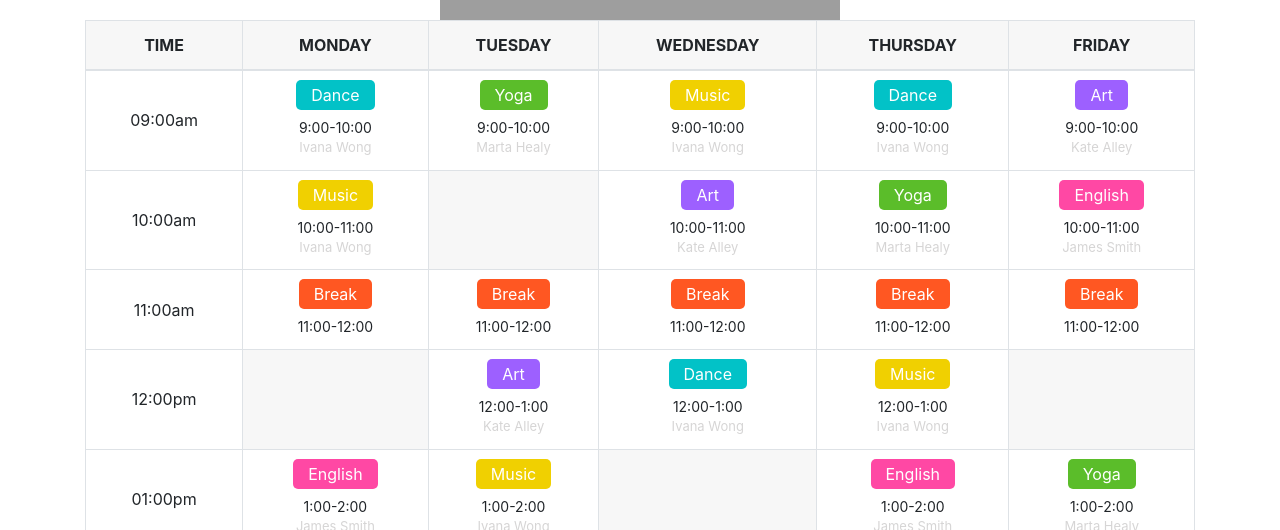
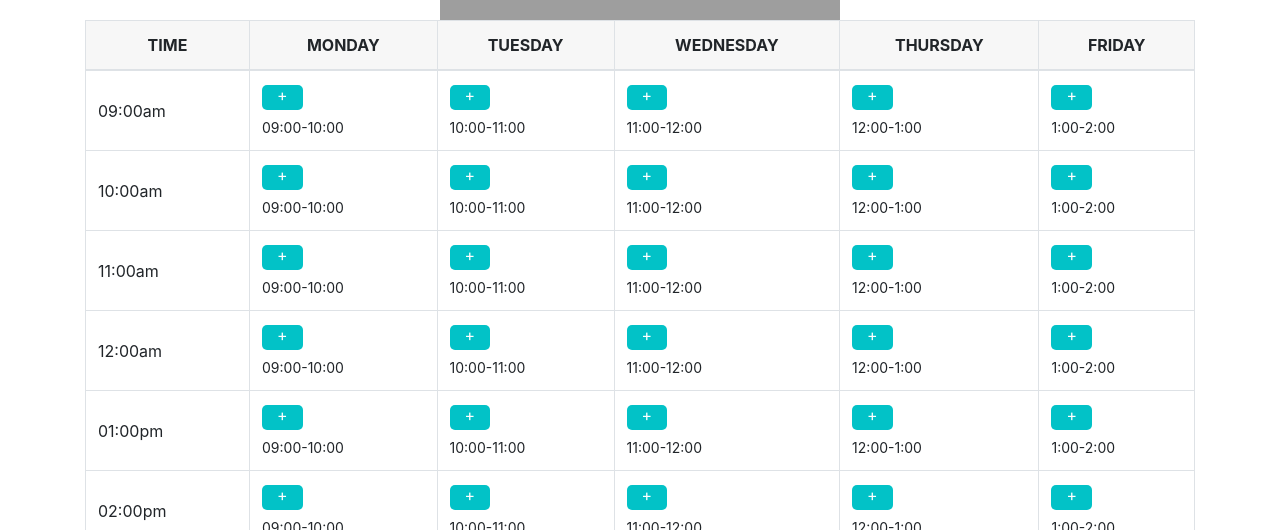
Before and after one commit to paridhishah155/TimeTable, an Angular app: page /ViewProfessorTimeTable in a window 1280 px wide. Shown: the part 422-952 px from the top of the page. Built offline with nearby package versions, Linux system fonts and the light colour scheme; grey boxes are pictures that could not be loaded.

Commit message:
Create dynamic table

```diff
--- a/src/app/professor/view-time-table/view-time-table.component.css
+++ b/src/app/professor/view-time-table/view-time-table.component.css
@@ -1,17 +1,27 @@
-body{
-    margin-top:20px;
+body {
+  margin-top: 20px;
 }
+
+.row1 {
+  text-align: left;
+}
+
 .bg-light-gray {
   background-color: #f7f7f7;
 }
-.table-bordered thead td, .table-bordered thead th {
+
+.table-bordered thead td,
+.table-bordered thead th {
   border-bottom-width: 2px;
 }
+
 .table thead th {
   vertical-align: bottom;
   border-bottom: 2px solid #dee2e6;
 }
-.table-bordered td, .table-bordered th {
+
+.table-bordered td,
+.table-bordered th {
   border: 1px solid #dee2e6;
 }
 
@@ -77,13 +87,15 @@ body{
   padding-left: 15px;
   padding-right: 15px;
 }
+
 .padding-5px-tb {
-    padding-top: 5px;
   padding-bottom: 5px;
 }
+
 .margin-10px-bottom {
   margin-bottom: 10px;
 }
+
 .border-radius-5 {
   border-radius: 5px;
 }
@@ -91,6 +103,7 @@ body{
 .margin-10px-top {
   margin-top: 10px;
 }
+
 .font-size14 {
   font-size: 14px;
 }
@@ -98,14 +111,18 @@ body{
 .text-light-gray {
   color: #d6d5d5;
 }
+
 .font-size13 {
   font-size: 13px;
 }
 
-.table-bordered td, .table-bordered th {
+.table-bordered td,
+.table-bordered th {
   border: 1px solid #dee2e6;
 }
-.table td, .table th {
+
+.table td,
+.table th {
   padding: .75rem;
   vertical-align: top;
   border-top: 1px solid #dee2e6;
--- a/src/app/professor/view-time-table/view-time-table.component.html
+++ b/src/app/professor/view-time-table/view-time-table.component.html
@@ -9,6 +9,8 @@
   <div class="timetable-img text-center">
     <img src="img/content/timetable.png" alt="">
   </div>
+
+
   <div class="table-responsive">
     <table class="table table-bordered text-center">
       <thead>
@@ -23,164 +25,20 @@
         </tr>
       </thead>
       <tbody>
-        <tr>
-          <td class="align-middle">09:00am</td>
-          <td>
+
+        <tr class="row1" *ngFor="let lac of lecture;let i = index">
+          <td class="align-middle">{{lac}}</td>
+          <td class="col1" *ngFor="let time of timings;let j = index">
             <span
-              class="bg-sky padding-5px-tb padding-15px-lr border-radius-5 margin-10px-bottom text-white font-size16 xs-font-size13">Dance</span>
-            <div class="margin-10px-top font-size14">9:00-10:00</div>
-            <div class="font-size13 text-light-gray">Ivana Wong</div>
-          </td>
-          <td>
-            <span
-              class="bg-green padding-5px-tb padding-15px-lr border-radius-5 margin-10px-bottom text-white font-size16  xs-font-size13">Yoga</span>
-            <div class="margin-10px-top font-size14">9:00-10:00</div>
-            <div class="font-size13 text-light-gray">Marta Healy</div>
-          </td>
-
-          <td>
-            <span
-              class="bg-yellow padding-5px-tb padding-15px-lr border-radius-5 margin-10px-bottom text-white font-size16  xs-font-size13">Music</span>
-            <div class="margin-10px-top font-size14">9:00-10:00</div>
-            <div class="font-size13 text-light-gray">Ivana Wong</div>
-          </td>
-          <td>
-            <span
-              class="bg-sky padding-5px-tb padding-15px-lr border-radius-5 margin-10px-bottom text-white font-size16  xs-font-size13">Dance</span>
-            <div class="margin-10px-top font-size14">9:00-10:00</div>
-            <div class="font-size13 text-light-gray">Ivana Wong</div>
-          </td>
-          <td>
-            <span
-              class="bg-purple padding-5px-tb padding-15px-lr border-radius-5 margin-10px-bottom text-white font-size16  xs-font-size13">Art</span>
-            <div class="margin-10px-top font-size14">9:00-10:00</div>
-            <div class="font-size13 text-light-gray">Kate Alley</div>
-          </td>
-        </tr>
-
-        <tr>
-          <td class="align-middle">10:00am</td>
-          <td>
-            <span
-              class="bg-yellow padding-5px-tb padding-15px-lr border-radius-5 margin-10px-bottom text-white font-size16  xs-font-size13">Music</span>
-            <div class="margin-10px-top font-size14">10:00-11:00</div>
-            <div class="font-size13 text-light-gray">Ivana Wong</div>
-          </td>
-          <td class="bg-light-gray">
-
-          </td>
-          <td>
-            <span
-              class="bg-purple padding-5px-tb padding-15px-lr border-radius-5 margin-10px-bottom text-white font-size16  xs-font-size13">Art</span>
-            <div class="margin-10px-top font-size14">10:00-11:00</div>
-            <div class="font-size13 text-light-gray">Kate Alley</div>
-          </td>
-          <td>
-            <span
-              class="bg-green padding-5px-tb padding-15px-lr border-radius-5 margin-10px-bottom text-white font-size16  xs-font-size13">Yoga</span>
-            <div class="margin-10px-top font-size14">10:00-11:00</div>
-            <div class="font-size13 text-light-gray">Marta Healy</div>
-          </td>
-          <td>
-            <span
-              class="bg-pink padding-5px-tb padding-15px-lr border-radius-5 margin-10px-bottom text-white font-size16  xs-font-size13">English</span>
-            <div class="margin-10px-top font-size14">10:00-11:00</div>
-            <div class="font-size13 text-light-gray">James Smith</div>
-          </td>
-        </tr>
-
-        <tr>
-          <td class="align-middle">11:00am</td>
-          <td>
-            <span
-              class="bg-lightred padding-5px-tb padding-15px-lr border-radius-5 margin-10px-bottom text-white font-size16  xs-font-size13">Break</span>
-            <div class="margin-10px-top font-size14">11:00-12:00</div>
-          </td>
-          <td>
-            <span
-              class="bg-lightred padding-5px-tb padding-15px-lr border-radius-5 margin-10px-bottom text-white font-size16  xs-font-size13">Break</span>
-            <div class="margin-10px-top font-size14">11:00-12:00</div>
-          </td>
-          <td>
-            <span
-              class="bg-lightred padding-5px-tb padding-15px-lr border-radius-5 margin-10px-bottom text-white font-size16  xs-font-size13">Break</span>
-            <div class="margin-10px-top font-size14">11:00-12:00</div>
-          </td>
-          <td>
-            <span
-              class="bg-lightred padding-5px-tb padding-15px-lr border-radius-5 margin-10px-bottom text-white font-size16  xs-font-size13">Break</span>
-            <div class="margin-10px-top font-size14">11:00-12:00</div>
-          </td>
-          <td>
-            <span
-              class="bg-lightred padding-5px-tb padding-15px-lr border-radius-5 margin-10px-bottom text-white font-size16  xs-font-size13">Break</span>
-            <div class="margin-10px-top font-size14">11:00-12:00</div>
-          </td>
-        </tr>
-
-        <tr>
-          <td class="align-middle">12:00pm</td>
-          <td class="bg-light-gray">
-
-          </td>
-          <td>
-            <span
-              class="bg-purple padding-5px-tb padding-15px-lr border-radius-5 margin-10px-bottom text-white font-size16  xs-font-size13">Art</span>
-            <div class="margin-10px-top font-size14">12:00-1:00</div>
-            <div class="font-size13 text-light-gray">Kate Alley</div>
-          </td>
-          <td>
-            <span
-              class="bg-sky padding-5px-tb padding-15px-lr border-radius-5 margin-10px-bottom text-white font-size16  xs-font-size13">Dance</span>
-            <div class="margin-10px-top font-size14">12:00-1:00</div>
-            <div class="font-size13 text-light-gray">Ivana Wong</div>
-          </td>
-          <td>
-            <span
-              class="bg-yellow padding-5px-tb padding-15px-lr border-radius-5 margin-10px-bottom text-white font-size16  xs-font-size13">Music</span>
-            <div class="margin-10px-top font-size14">12:00-1:00</div>
-            <div class="font-size13 text-light-gray">Ivana Wong</div>
-          </td>
-          <td class="bg-light-gray">
-
-          </td>
-        </tr>
-
-        <tr>
-          <td class="align-middle">01:00pm</td>
-          <td>
-            <span
-              class="bg-pink padding-5px-tb padding-15px-lr border-radius-5 margin-10px-bottom text-white font-size16  xs-font-size13">English</span>
-            <div class="margin-10px-top font-size14">1:00-2:00</div>
-            <div class="font-size13 text-light-gray">James Smith</div>
-          </td>
-          <td>
-            <span
-              class="bg-yellow padding-5px-tb padding-15px-lr border-radius-5 margin-10px-bottom text-white font-size16  xs-font-size13">Music</span>
-            <div class="margin-10px-top font-size14">1:00-2:00</div>
-            <div class="font-size13 text-light-gray">Ivana Wong</div>
-          </td>
-          <td class="bg-light-gray">
-
-          </td>
-          <td>
-            <span
-              class="bg-pink padding-5px-tb padding-15px-lr border-radius-5 margin-10px-bottom text-white font-size16  xs-font-size13">English</span>
-            <div class="margin-10px-top font-size14">1:00-2:00</div>
-            <div class="font-size13 text-light-gray">James Smith</div>
-          </td>
-          <td>
-            <span
-              class="bg-green padding-5px-tb padding-15px-lr border-radius-5 margin-10px-bottom text-white font-size16  xs-font-size13">Yoga</span>
-            <div class="margin-10px-top font-size14">1:00-2:00</div>
-            <div class="font-size13 text-light-gray">Marta Healy</div>
+              class="bg-sky padding-5px-tb padding-15px-lr border-radius-5 margin-10px-bottom text-white font-size16 xs-font-size13"
+              (click)="addLecture(i,j)">+</span>
+            <div class="margin-10px-top font-size14">{{time}}</div>
           </td>
         </tr>
 
       </tbody>
     </table>
   </div>
-
 </div>
 <div class="modal fade" bsModal #addProfessor="bs-modal" [config]="{backdrop: 'static'}" tabindex="-1" role="dialog"
   aria-labelledby="dialog-static-name">
@@ -189,14 +47,16 @@
       <div class="modal-header">
         <h2>Add Professor</h2>
       </div>
+
       <div class="modal-body">
         <div class="container">
           <form>
             <div class="form-group">
               <label for="exampleInputEmail1">Professor Name</label>
               <input type="email" class="form-control" id="professorName" [(ngModel)]="professorName"
-                placeholder="Enter Name" name ="professorName" >
-              <small *ngIf="validateProfessor" id="emailHelp" class="form-text text-muted danger">Kindly Add Professor Name.</small>
+                placeholder="Enter Name" name="professorName">
+              <small *ngIf="validateProfessor" id="emailHelp" class="form-text text-muted danger">Kindly Add Professor
+                Name.</small>
             </div>
           </form>
         </div>
--- a/src/app/professor/view-time-table/view-time-table.component.ts
+++ b/src/app/professor/view-time-table/view-time-table.component.ts
@@ -13,17 +13,23 @@ export class ViewTimeTableComponent implements OnInit {
   @ViewChild('addProfessor') public addProfessor: ModalDirective;
   constructor(private modalService: NgbModal) { }
 
+  lecture = ['09:00am', '10:00am', '11:00am', '12:00am', '01:00pm', '02:00pm'];
+  /* days  = ['MONDAY',	'TUESDAY',	'WEDNESDAY',	'THURSDAY',	'FRIDAY'] */
+  timings = ['09:00-10:00', '10:00-11:00', '11:00-12:00', '12:00-1:00', '1:00-2:00']
   ngOnInit(): void {
   }
 
   addProfessorName() {
-    if(this.professorName.trim() === '') {
+    if (this.professorName.trim() === '') {
       this.validateProfessor = true;
       return;
-    }else{
+    } else {
       this.validateProfessor = false;
     }
+  }
 
+  addLecture(row, column) {
+    alert(row + ' ' + column);
   }
 
 }
```
Lines whose indentation alone changed are shown as unchanged.
